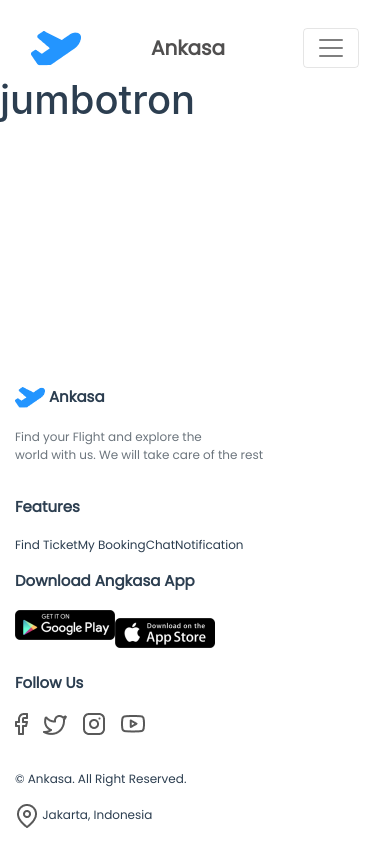
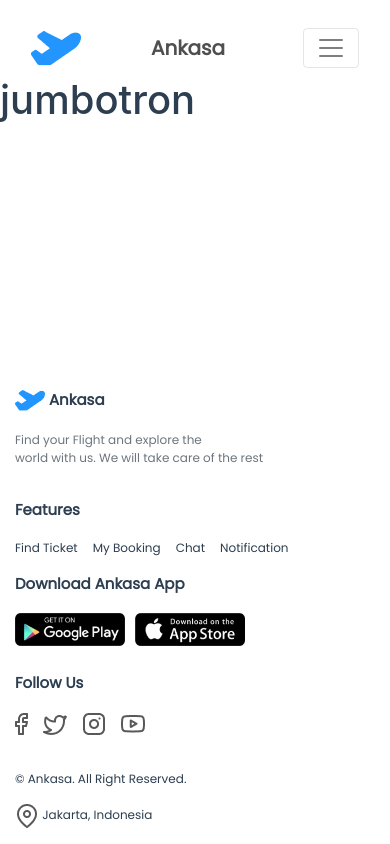
Before and after one commit to RPHertiansa/ankasa, a Vue app: page / in a window 390 px wide. Built offline with nearby package versions, Linux system fonts and the light colour scheme.

Commit message:
revisi footer1

```diff
--- a/src/component/Footer.vue
+++ b/src/component/Footer.vue
@@ -8,14 +8,16 @@
         </div>
         <div class="col-sm-3 mb-2">
           <h5>Features</h5>
-            <a>Find Ticket</a>
-            <a>My Booking</a>
-            <a>Chat</a>
-            <a>Notification</a>
+            <div class="feature">
+              <p>Find Ticket</p>
+              <p>My Booking</p>
+              <p>Chat</p>
+              <p>Notification</p>
+            </div>
         </div>
         <div class="col-sm-3 mb-2">
-          <h5>Download Angkasa App</h5>
-          <img src="../assets/img/Gplay.png" class="img-download mb-3">
+          <h5>Download Ankasa App</h5>
+          <img src="../assets/img/Gplay.png" class="img-download">
           <img src="../assets/img/Gapp.png" class="img-download">
         </div>
         <div class="col-sm-3 mb-2">
@@ -66,14 +68,14 @@
     width: 30px;
   }
 
-  footer ul li {
-    list-style: none;
-    margin-bottom: 15px;
+  .feature p {
+    display: block;
   }
 
   .img-download {
-    width: 130px;
+    width: 110px;
     display: block;
+    margin-bottom: 10px;
   }
 
   .info img {
@@ -81,15 +83,14 @@
   }
 
   @media (max-width: 768px) {
-    footer .img-download {
-      width: 100px;
+    .img-download {
       display: inline;
+      margin-right: 10px;
     }
   }
 
   @media (max-width: 576px) {
-
-    footer ul li {
+    .feature p {
       display: inline;
       margin-right: 15px;
     }
```
